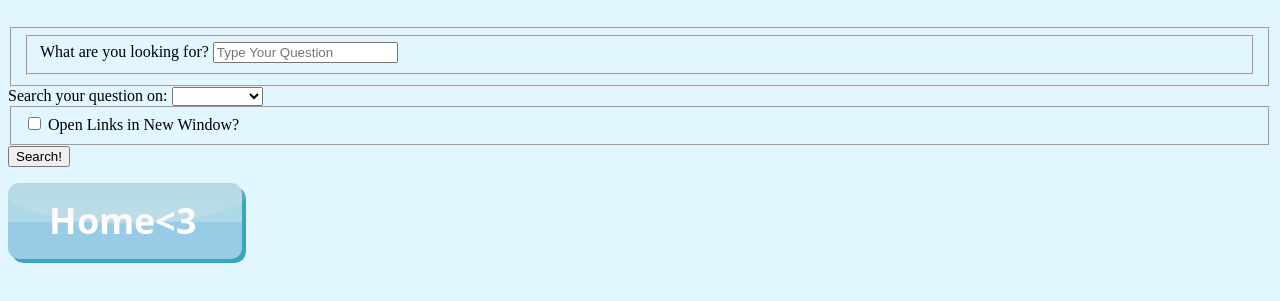
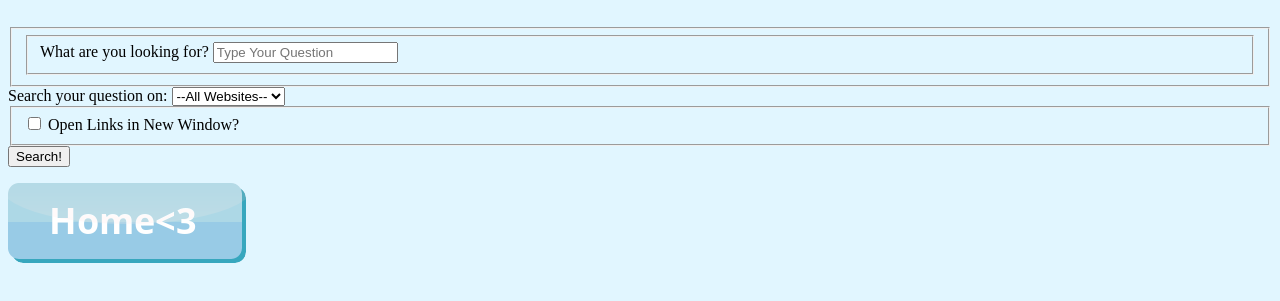
Before and after one commit to lexibahnsen/lexibahnsen.github.io, a plain HTML site: page search.html in a window 1280 px wide. Shown: the part 85-386 px from the top of the page. Drawn offline with Linux system fonts and the light colour scheme.

Commit message:
Update search.html

```diff
--- a/search.html
+++ b/search.html
@@ -18,7 +18,7 @@
    <div>
     <label for="site">Search your question on:</label>
      <select name="as_sitesearch" id="site" placeholder="Choose...">
-       <option value=--All Websites--</option>
+       <option value>--All Websites--</option>
       <option value="gmail.com">Gmail</option>
       <option value="youtube.com">Youtube</option>
       <option value="unco.edu">UNC Home</option>
```
